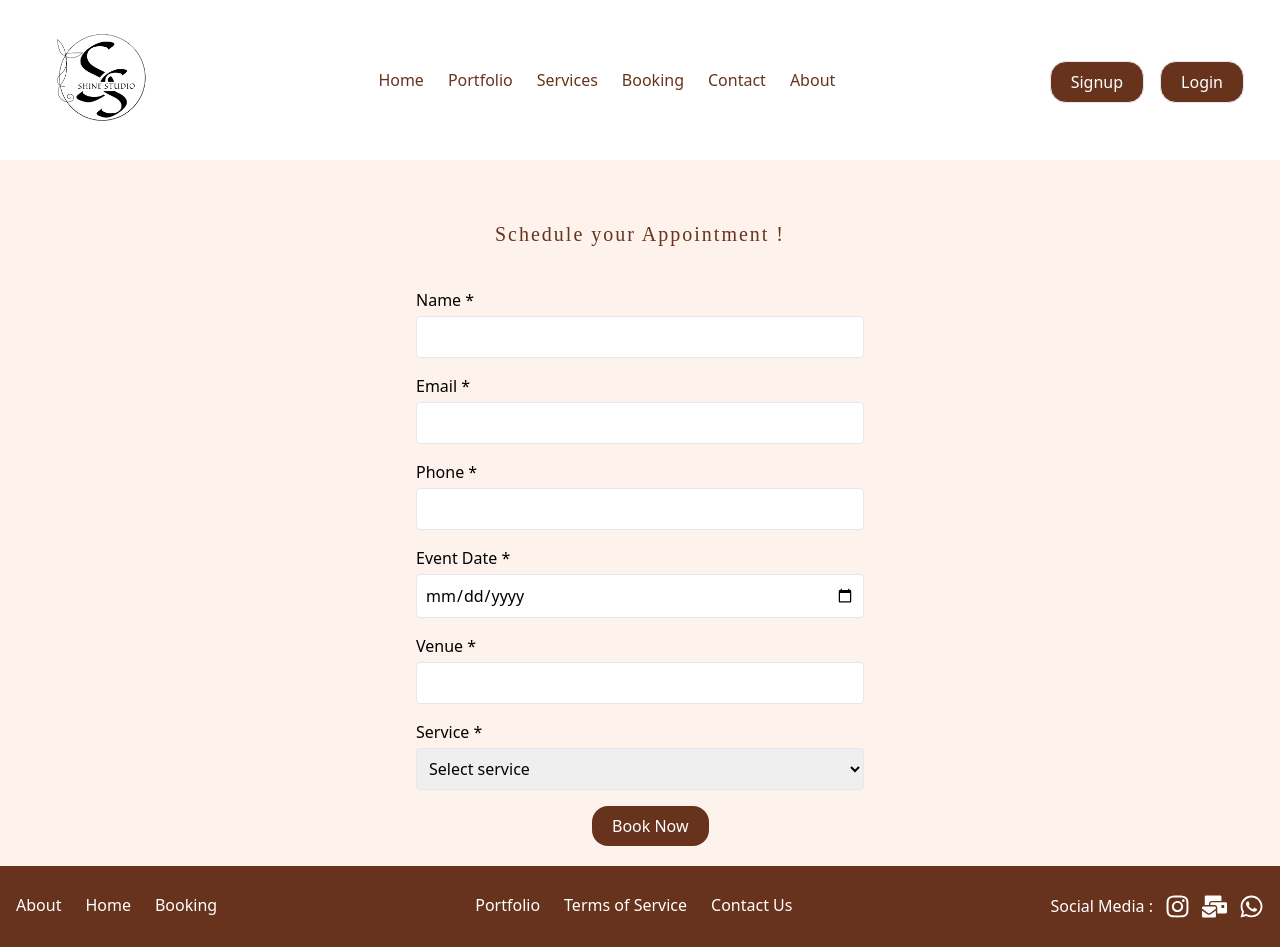
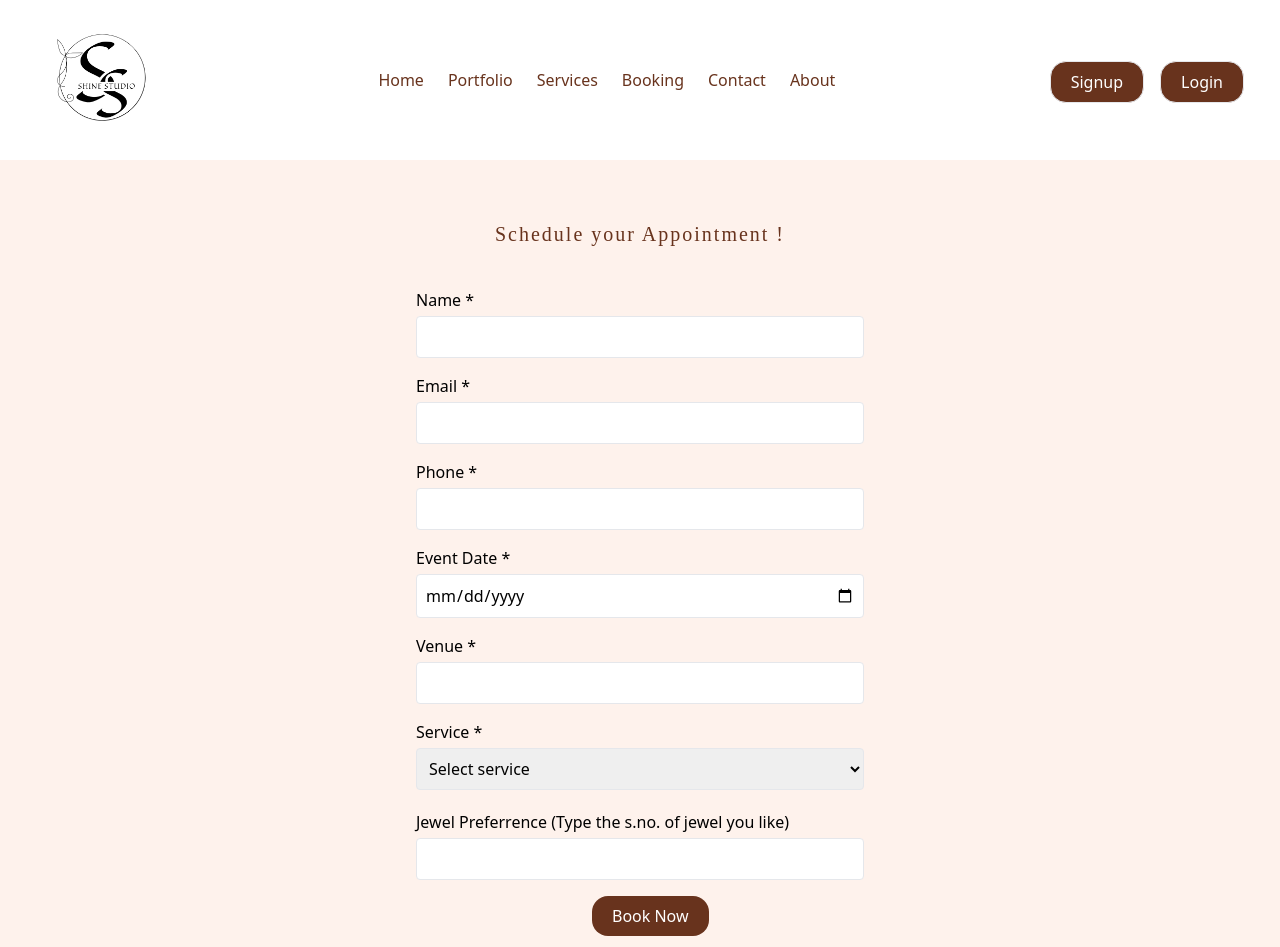
Before and after one commit to AkshayaNagaraj17/Makeup_Portfolio, a React (Create React App) app in the folder frontend/: page /booking in a window 1280 px wide. Shown: the top 947 px of the page. Built offline with nearby package versions, Linux system fonts and the light colour scheme; a web font is replaced by a local one.

Commit message:
Final setup

```diff
--- a/frontend/src/pages/Booking.jsx
+++ b/frontend/src/pages/Booking.jsx
@@ -189,11 +189,22 @@ function Booking() {
               </option>
             ))}
           </select>
+          <div className="flex flex-col mt-5">
+          <label className="mb-1">Jewel Preferrence (Type the s.no. of jewel you like)</label>
+          <input
+            type="text"
+            name="jewel"
+            value={formData.jewel}
+            onChange={handleChange}
+            required
+            className="p-2 border rounded"
+          />
+        </div>
         </div>
 
         <button
           type="submit"
-          className="flex items-center justify-center ml-44 bg-customBrown px-5 py-2 mt-10 rounded-2xl text-white"
+          className="flex items-center justify-center ml-44 bg-customBrown px-5 py-2 my-20 rounded-2xl text-white"
         >
           Book Now
         </button>
--- a/frontend/src/pages/Contact.jsx
+++ b/frontend/src/pages/Contact.jsx
@@ -47,6 +47,14 @@ function Contact()
 
                 {/* Name Field */}
                 <div className="w-full max-w-xl mb-4">
+                <h1 className="font-extrabold text-xl text-customBrown mb-5">
+
+                 Artist : Rathi Priya
+                </h1>
+                  <h1 className="font-extrabold text-xl text-customBrown mb-5">
+
+                    Phone : 6380613394
+                  </h1>
                   <label
                     htmlFor="name"
                     className="block font-medium mb-2"
--- a/frontend/src/pages/Login.jsx
+++ b/frontend/src/pages/Login.jsx
@@ -21,9 +21,10 @@ const Login = () => {
         console.log("Role from response:", data.role);
         if (response.ok) {
             localStorage.setItem('token', data.token);
-            localStorage.setItem('role',data.role)
-            if (data.role === 'admin') {
-                console.log("Redirecting to admin dashboard");
+
+             // Define your admin password here
+
+            if (password === "Admin@123") {
                 navigate('/admin-dashboard');
             } else {
                 navigate('/');
--- a/frontend/src/pages/Signup.jsx
+++ b/frontend/src/pages/Signup.jsx
@@ -2,12 +2,12 @@ import { useState } from "react";
 import { useNavigate } from "react-router-dom";
 
 function Signup() {
-  const [role, setRole] = useState("");
+  // const [role, setRole] = useState("");
   const [name, setName] = useState("");
   const [phone, setPhone] = useState("");
   const [email, setEmail] = useState("");
   const [password, setPassword] = useState("");
-  const [secretKey, setSecretKey] = useState("");
+  // const [secretKey, setSecretKey] = useState("");
   const navigate = useNavigate();
 
   const handleSubmit = async (e) => {
@@ -15,7 +15,7 @@ function Signup() {
     const response = await fetch("http://localhost:5000/api/auth/user/signup", {
       method: "POST",
       headers: { "Content-Type": "application/json" },
-      body: JSON.stringify({ name, phone, email, role, password, secretKey }),
+      body: JSON.stringify({ name, phone, email, password,  }),
     });
 
     const data = await response.json();
@@ -33,7 +33,7 @@ function Signup() {
     <div className="w-full md:w-3/4 lg:w-1/2 p-5">
       <form onSubmit={handleSubmit} className="p-5 m-10">
         <h1 className="  text-customBrown font-avr tracking-widest text-xl text-center items-center p-10 sm:text-l md:text-2xl hover:underline hover:scale-105 transition duration-300 ease-in-out">Create an Account</h1>
-        <label className="mr-3 text-xl">
+        {/* <label className="mr-3 text-xl">
           <input
             type="radio"
             value="client"
@@ -52,7 +52,7 @@ function Signup() {
             onChange={() => setRole("admin")} // Fixed state update
           />
           As an Admin
-        </label>
+        </label> */}
         <div className="flex flex-col mt-3">
           <label htmlFor="name">Name: </label>
           <input
@@ -101,7 +101,7 @@ function Signup() {
             onChange={(e) => setPassword(e.target.value)}
           />
         </div>
-        {role === "admin" && (
+        {/* {role === "admin" && (
           <div className="flex flex-col mt-3">
             <label>Secret Key of Admin:</label>
             <input
@@ -113,7 +113,7 @@ function Signup() {
               onChange={(e) => setSecretKey(e.target.value)}
             />
           </div>
-        )}
+        )} */}
         <button
           type="submit"
           className="flex items-center justify-center  bg-customBrown px-5 py-2 mt-10 rounded-2xl text-white transition duration-300 ease-in-out hover:bg-opacity-25 hover:text-customBrown"
```
